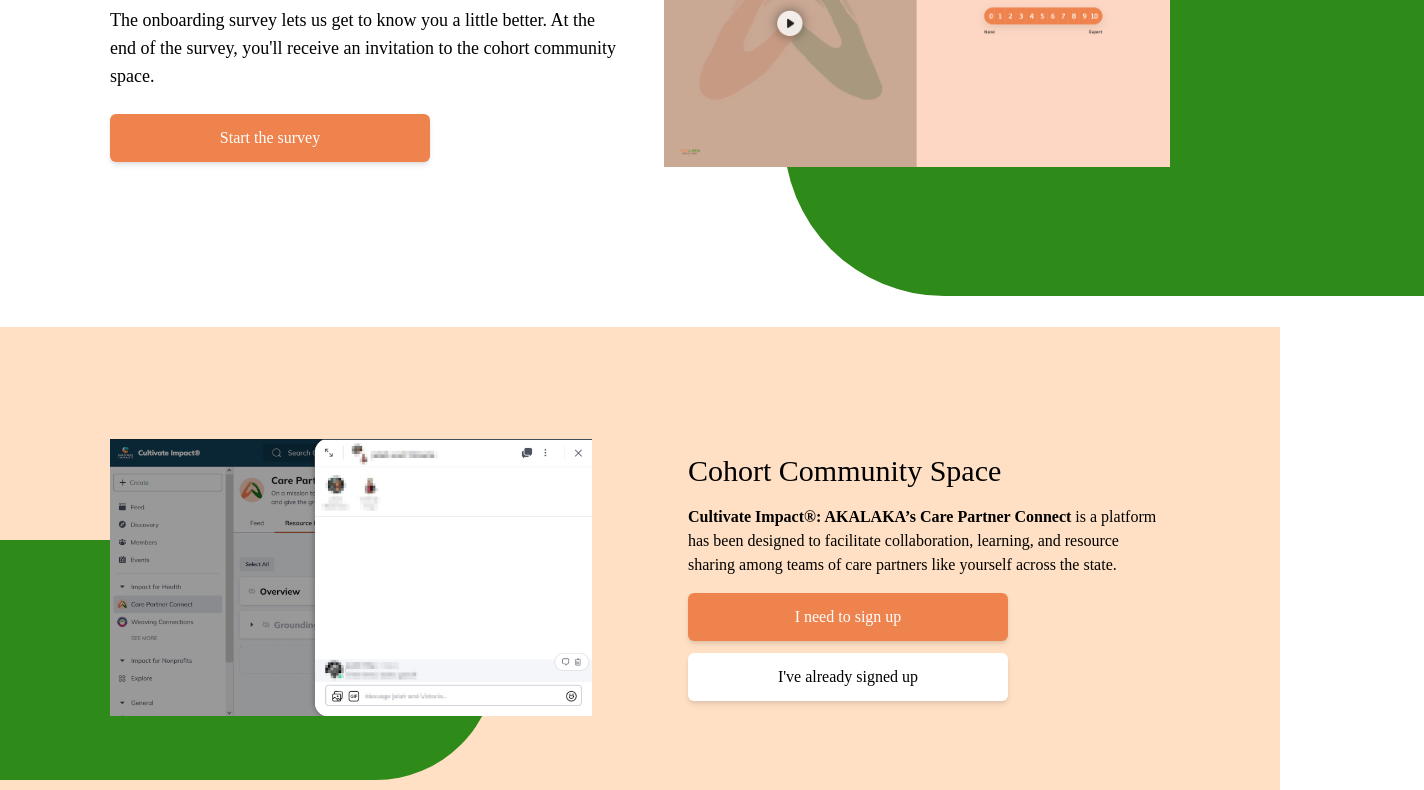
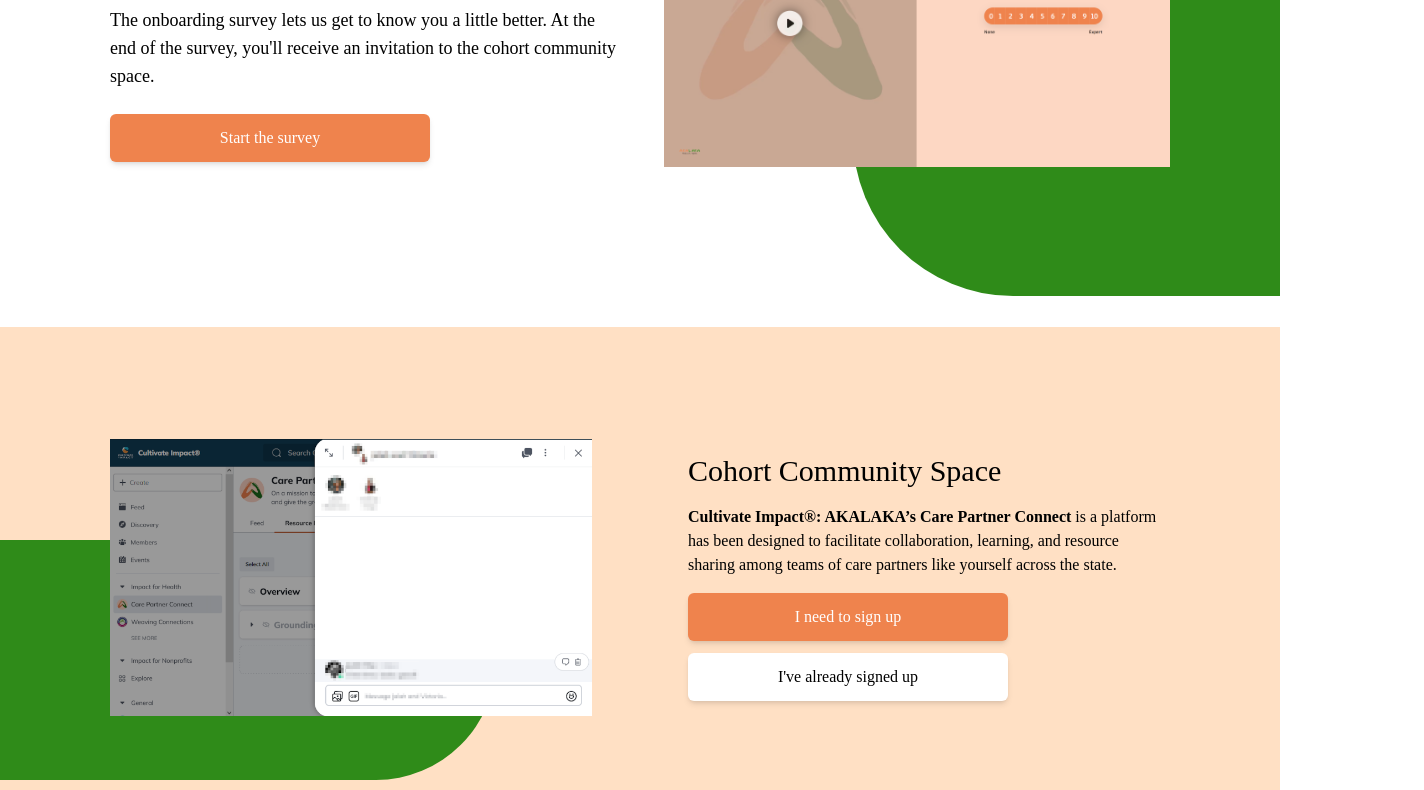
Before and after one commit to raybetter/partnerincare, a website: page site/public/cohort0/index.html in a window 1280 px wide. Shown: the part 282-1072 px from the top of the page, 1424 px wide, since content can reach past the window. Drawn offline with Linux system fonts and the light colour scheme; a web font is replaced by a local one.

Commit message:
Fix green bar overflow

```diff
--- a/site/public/cohort0/index.html
+++ b/site/public/cohort0/index.html
@@ -29,7 +29,7 @@
                     <a href="https://survey.partnerin.care/fexib20ac" target="_blank" class="btn btn-orange md:w-80">Start the survey</a>
 
                 </div>
-                <div class="hidden md:block overflow-hidden bg-ak-green rounded-l-full absolute h-80 w-2/4 top-32 right-0 md:top-24 lg:-bottom-32 lg:-right-36"></div>
+                <div class="hidden md:block bg-ak-green rounded-l-full absolute h-80 w-2/4 lg:w-2/6 top-32 right-0 md:top-24 lg:-bottom-32 lg:0"></div>
             </div>
             <!--image-->
             <div class="flex justify-center flex-1 mb-10 md:mb-16 lg:mb-0 z-10">
```
Also changed, not shown: site/public/style.css.
